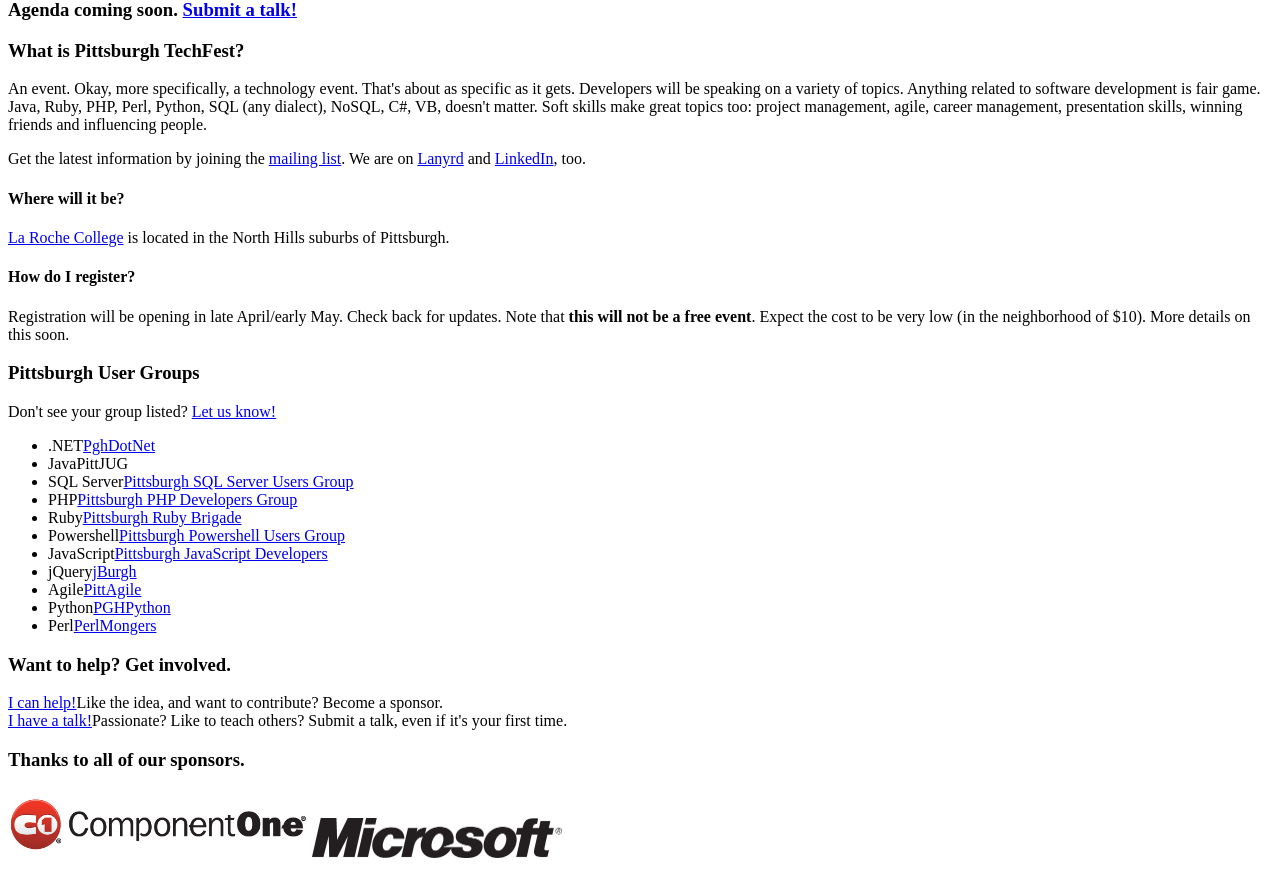
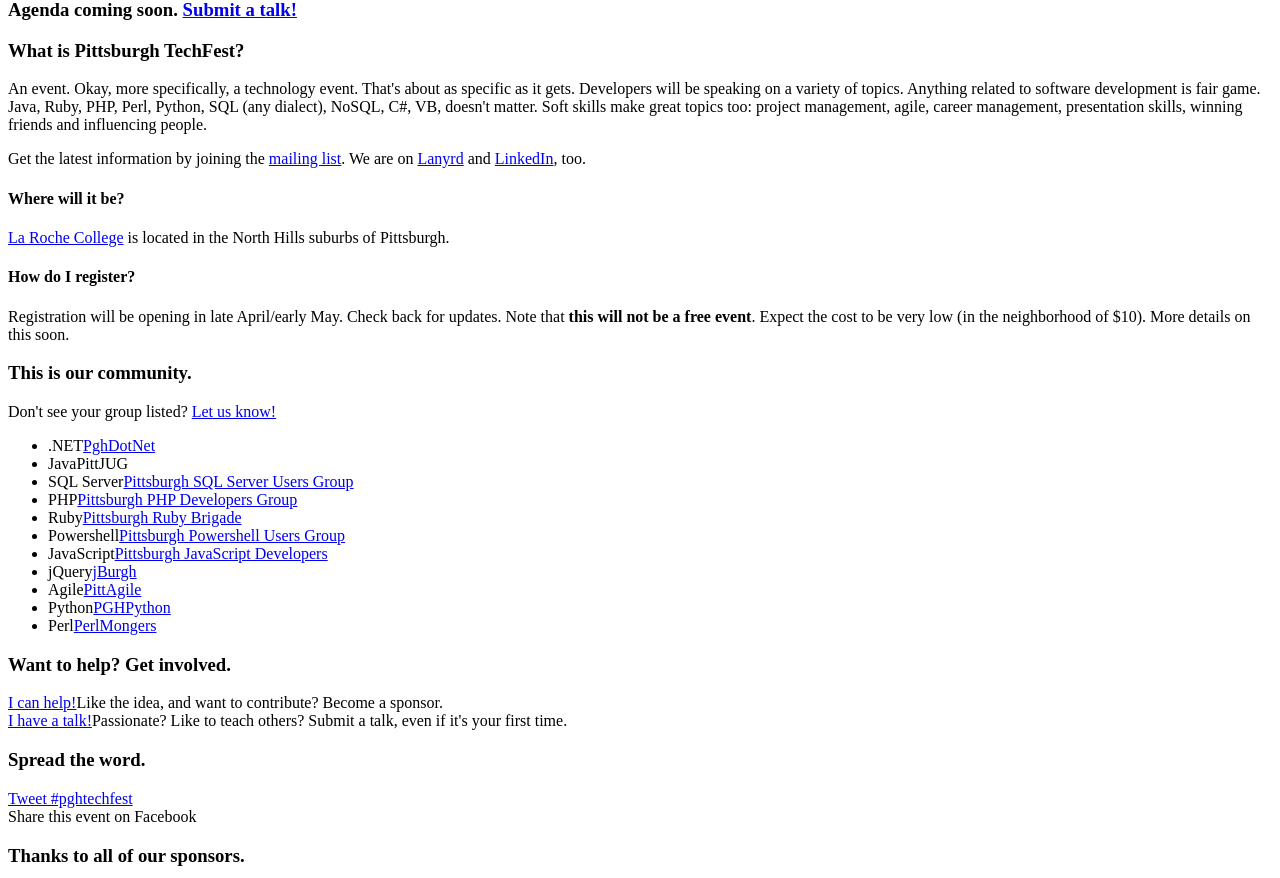
Before and after one commit to PghTechFest/pghtechfest.github.com, a Jekyll site: the page built from index.md, in a window 1280 px wide. Shown: the part 571-1449 px from the top of the page. Built offline with Jekyll 4.4.1, drawn with Linux system fonts in a browser that asks for light colours; some web fonts are replaced; comment, search, counter and statistics services are not loaded; some of the changed text lies outside the part shown.

Commit message:
Changed styles of sponsors and added a tweet button.

```diff
--- a/_includes/themes/pghtechfest/default.html
+++ b/_includes/themes/pghtechfest/default.html
@@ -52,10 +52,6 @@
         </div>
 
         <footer>
-          <p>
-              <a name="fb_share" type="button"
-             share_url="{{ HOME_PATH }}">Share this event on Facebook</a>
-          </p>
           <p>&copy; {{ site.author.name }} 2012<br/>site design by <a href="http://www.johncoder.com/"><img src="https://si0.twimg.com/profile_images/1435806252/1310334888255_reasonably_small.jpg" />johncoder</a></p>
         </footer>
 
--- a/index.md
+++ b/index.md
@@ -14,9 +14,7 @@
 	</div>
 </div>
 
-<div class="clear"></div>
-
-<div class="agenda">
+<div class="agenda clear">
 	<h3>Agenda coming soon. <a href="/Speakers.html">Submit a talk!</a></h3>
 </div>
 
@@ -37,7 +35,7 @@
 </div>
 
 <div class="user-groups">
-	<h3>Pittsburgh User Groups</h3>
+	<h3>This is our community.</h3>
 
 	<p>
 		Don't see your group listed? <a href="mailto:ekepes@gmail.com">Let us know!</a>
@@ -57,8 +55,6 @@
 		<li><span class="topic">Perl</span><a href="http://www.pm.org/">PerlMongers</a></li>
 	</ul>
 </div>
-
-<div class="clear"></div>
 
 <div class="help-out">
 	<h3>Want to help? Get involved.</h3>
@@ -81,11 +77,18 @@
 			</div>
 		</div>
 	</div>
+
+	<h3>Spread the word.</h3>
+	<div class="left-column center">
+	    <a href="https://twitter.com/intent/tweet?button_hashtag=pghtechfest" class="twitter-hashtag-button">Tweet #pghtechfest</a>
+		<script>!function(d,s,id){var js,fjs=d.getElementsByTagName(s)[0];if(!d.getElementById(id)){js=d.createElement(s);js.id=id;js.src="//platform.twitter.com/widgets.js";fjs.parentNode.insertBefore(js,fjs);}}(document,"script","twitter-wjs");</script>
+	</div>
+	<div class="right-column center">
+      <a name="fb_share" type="button" share_url="{{ HOME_PATH }}">Share this event on Facebook</a>
+	</div>
 </div>
 
-<div class="clear"></div>
-
-<div class="sponsors">
+<div class="sponsors clear">
 	<h3>Thanks to all of our sponsors.</h3>
 	<a href="http://www.componentone.com/"><img src="/assets/themes/pghtechfest/images/componentone_logo_horizonal_black.png" alt="Component One" width="300" /></a>
 	<a href="http://www.microsoft.com/"><img src="/assets/themes/pghtechfest/images/Microsoft_Logo_Web.png" alt="Microsoft" width="250" /></a>
```
Also changed, not shown: assets/themes/pghtechfest/css/style.css (+10 -2 lines).
